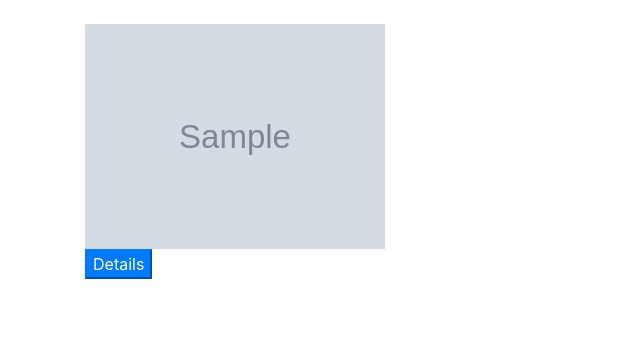
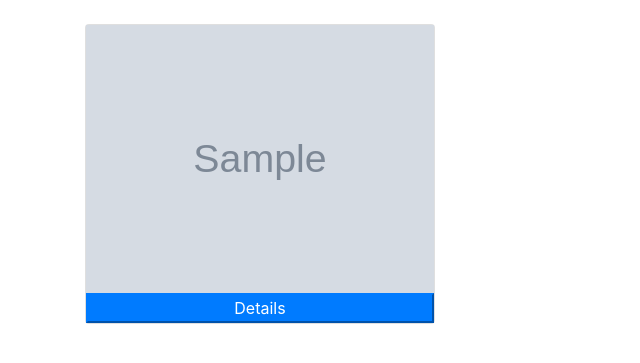
Before and after one commit to Joannsaj/gallery, a Django app: template pics/templates/pics.html in a window 1280 px wide. Shown: the part 56-419 px from the top of the page, without its empty margins (0-640 px from the left). Run offline with Django 3.2, Linux system fonts and the light colour scheme; the template is opened without the code that fills it: most values are stand-ins (such as "Sample title", 1, 10 or a date in 2020); grey boxes marked "Sample" are stand-in pictures; some libraries are stand-ins or nearby versions.

Commit message:
added styles to organise images

```diff
--- a/pics/templates/pics.html
+++ b/pics/templates/pics.html
@@ -8,7 +8,8 @@
         {% for item in image %}
 
         <div class="col-xs-4 col-sm-4 col-md-4 col-lg-4">
-            <img src="{{item.image.url}}" style="width: 300px;" class="img-responsive" alt="Image">
+            <div class="card" style="height: 300px;">
+                <img src="{{item.image.url}}" style="width: 100%;height: 100%;" class="img-responsive" alt="Image">
 
                 <!-- Button to Open the Modal -->
                 <button type="button" class="btn-primary" data-toggle="modal" data-target="#myModal">
@@ -33,11 +34,11 @@
                                 </div>
 
                                 <div class="row">
-                                <p>{{item.description}}</p>
+                                    <p>Description:{{item.description}}</p>
                                 </div>
 
                                 <div class="row">
-                                <p>{{item.category}}</p>
+                                    <p>Category:{{item.category}}</p>
                                 </div>
 
                                 <input type="text" value="{{item.image.url}}" id="myInput">
@@ -53,6 +54,9 @@
                         </div>
                     </div>
                 </div>
+            </div>
+            <br>
+            <br>
         </div>
 
         {% empty %}
```
Lines whose indentation alone changed are shown as unchanged.
